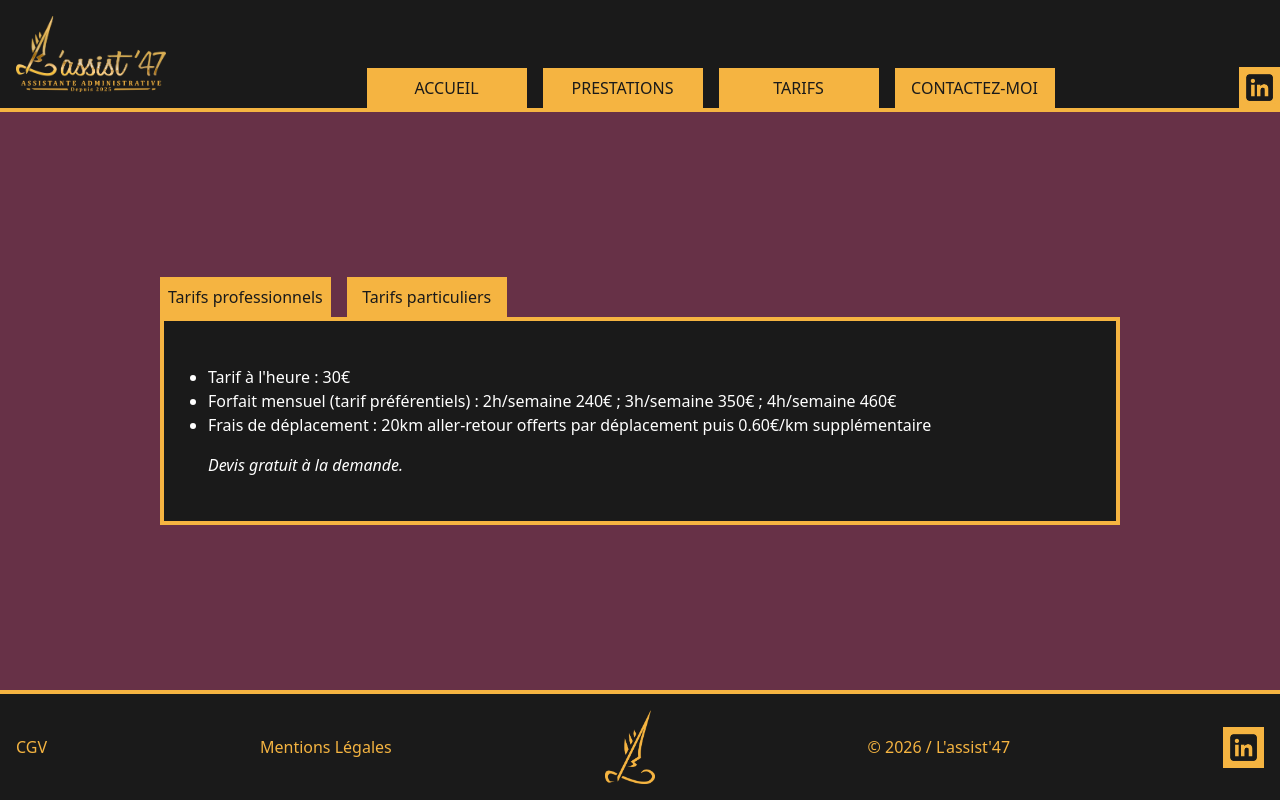
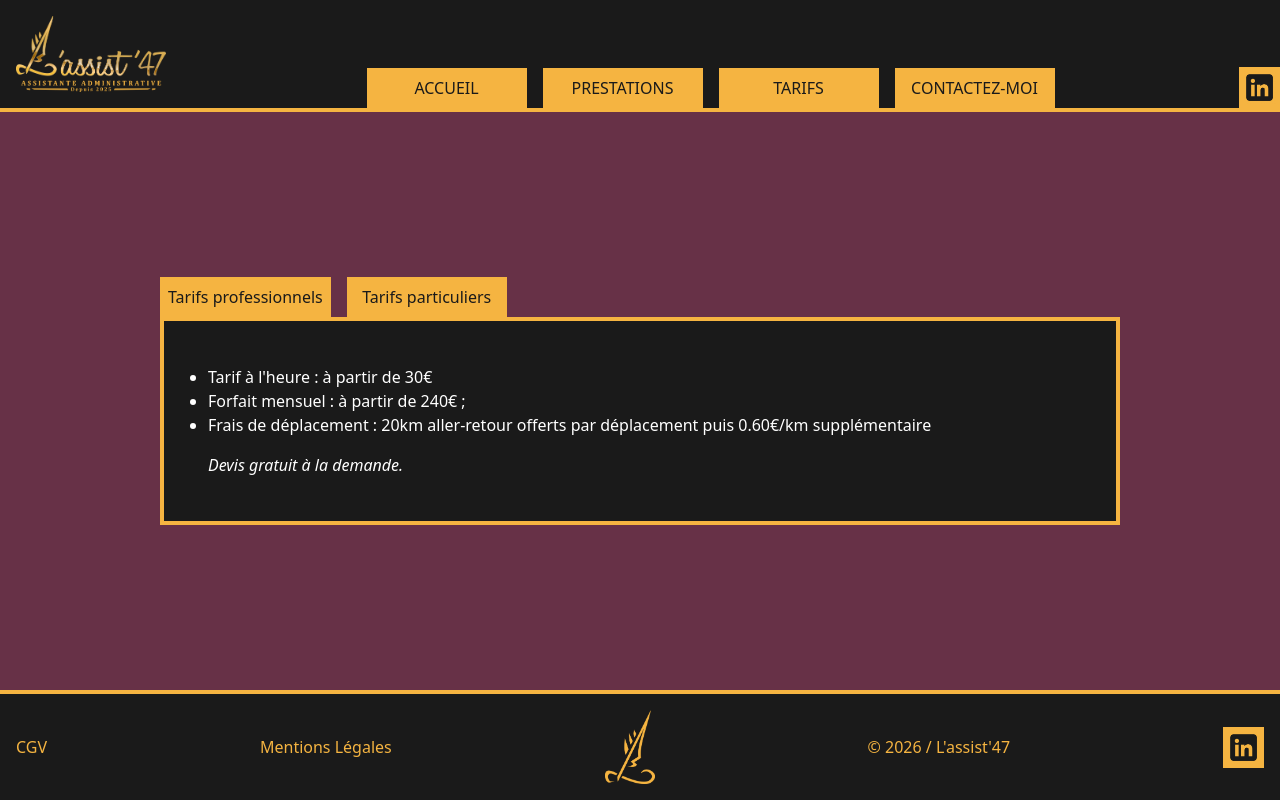
Before and after one commit to paul-mesnilgrente/lassist47, a Next.js app: page /tarifs in a window 1280 px wide. Built offline with nearby package versions, Linux system fonts and the light colour scheme.

Commit message:
conf: updated tarifs professionnels

```diff
--- a/app/tarifs/page.tsx
+++ b/app/tarifs/page.tsx
@@ -22,11 +22,8 @@ export default function Particuliers() {
         <TabPanels className="p-11 bg-nblack border-4 border-gold">
           <TabPanel>
             <ul className="list-disc mb-4">
-              <li>Tarif à l&apos;heure : 30€</li>
-              <li>
-                Forfait mensuel (tarif préférentiels) : 2h/semaine 240€ ;
-                3h/semaine 350€ ; 4h/semaine 460€
-              </li>
+              <li>Tarif à l&apos;heure : à partir de 30€</li>
+              <li>Forfait mensuel : à partir de 240€ ;</li>
               <li>
                 Frais de déplacement : 20km aller-retour offerts par déplacement
                 puis 0.60€/km supplémentaire
```
